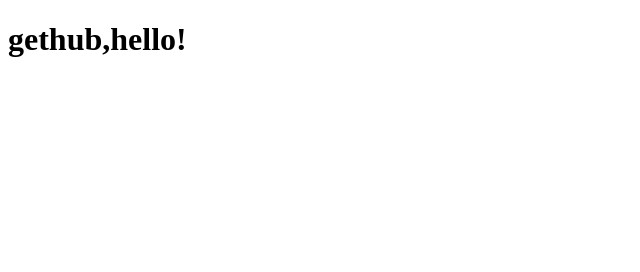
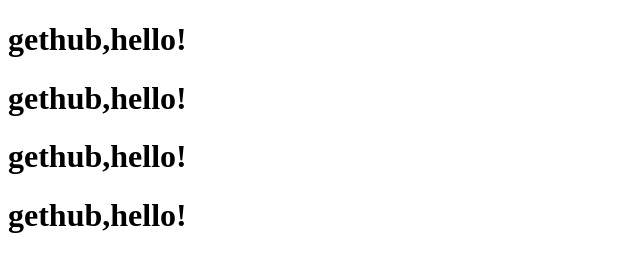
Before and after one commit to firefiex/test, a plain HTML site: page index.html in a window 1280 px wide. Shown: the whole page, without its empty margins (0-640 px from the left). Drawn offline with Linux system fonts and the light colour scheme.

Commit message:
第二次修改
第二次修改

```diff
--- a/index.html
+++ b/index.html
@@ -6,5 +6,8 @@
 </head>
 <body>
 	<h1>gethub,hello!</h1>
+	<h1>gethub,hello!</h1>
+	<h1>gethub,hello!</h1>
+	<h1>gethub,hello!</h1>
 </body>
 </html>
```
Also changed, not shown: goods.html (+3 -0 lines), 1 other file.
